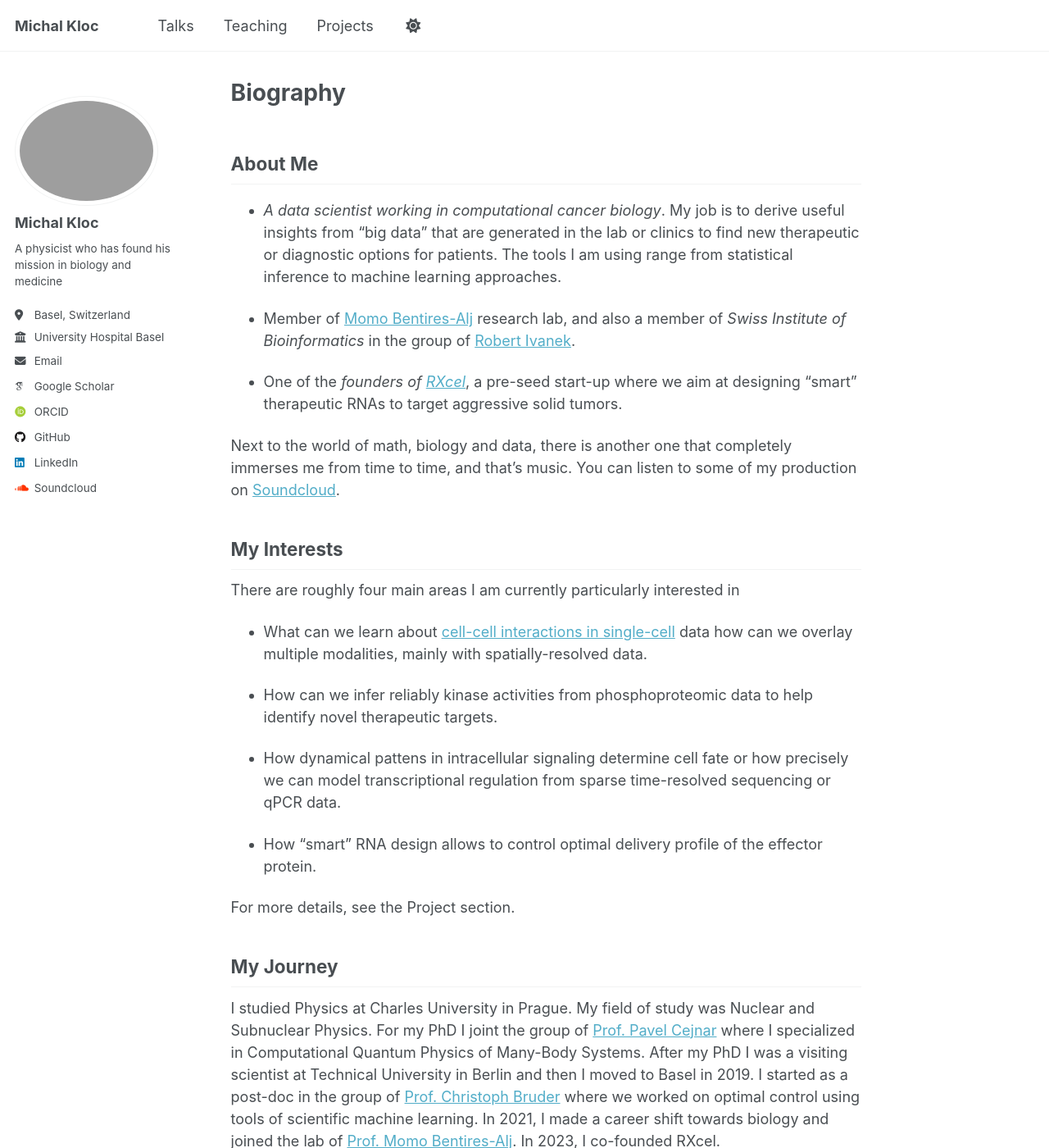
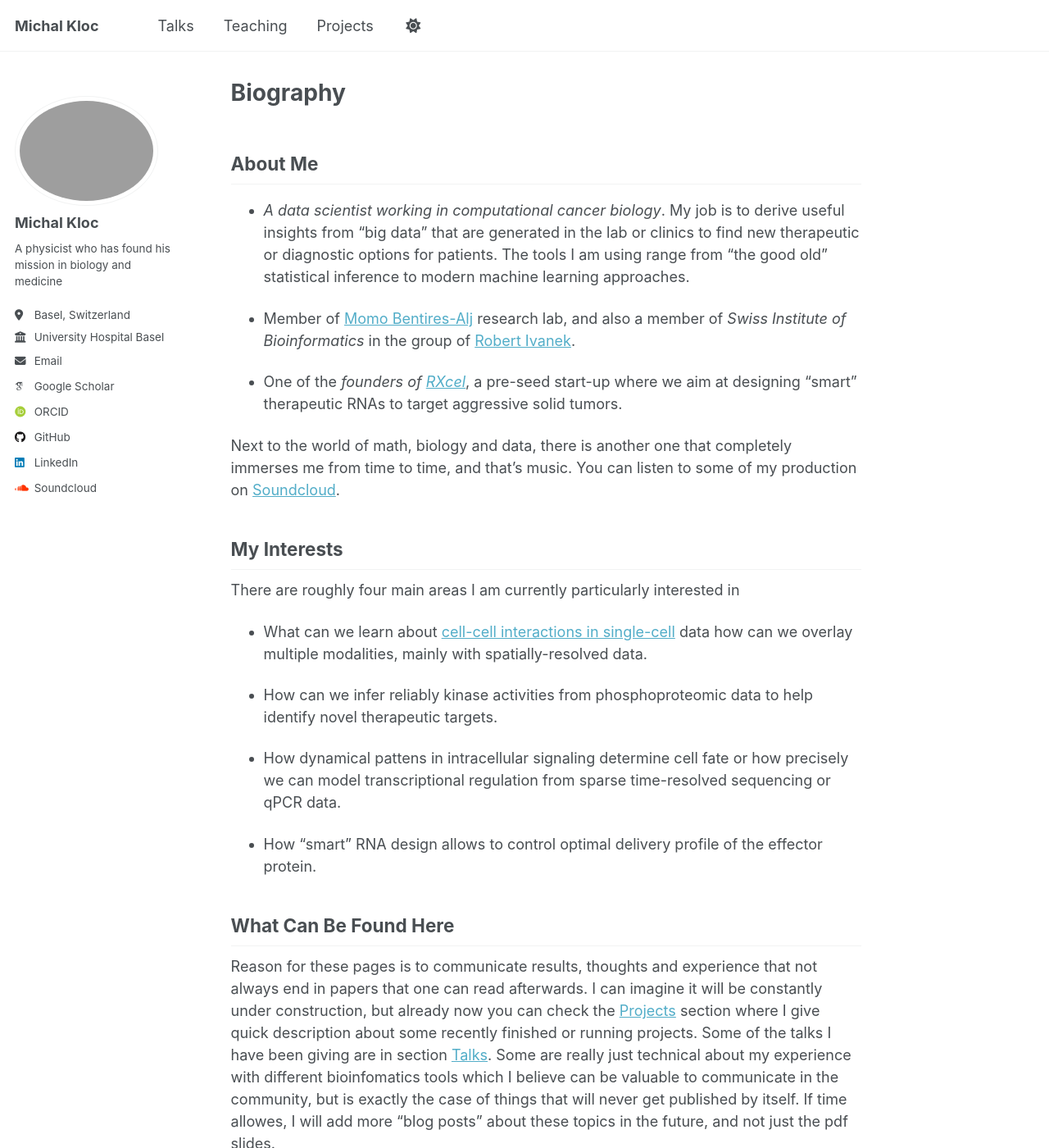
Before and after one commit to MikeKlocCZ/mikekloccz.github.io, a Jekyll site: the page built from _pages/about.md, in a window 1280 px wide and 1400 px high. Shown: the whole window at 82% size. Built offline with Jekyll 4.4.1, drawn with Linux system fonts in a browser that asks for light colours; some web fonts are replaced; a script that is not in the unit is left out.

Commit message:
updated about

```diff
--- a/_pages/about.md
+++ b/_pages/about.md
@@ -8,7 +8,7 @@ redirect_from:
 ---
 
 ## About Me
-*  *A data scientist working in computational cancer biology*. My job is to derive useful insights from "big data" that are generated in the lab or clinics to find new therapeutic or diagnostic options for patients. The tools I am using range from  statistical inference to machine learning approaches.
+*  *A data scientist working in computational cancer biology*. My job is to derive useful insights from "big data" that are generated in the lab or clinics to find new therapeutic or diagnostic options for patients. The tools I am using range from "the good old" statistical inference to modern machine learning approaches.
 
 * Member  of [Momo Bentires-Alj](https://bentireslab.org/article-page/) research lab,   and also a member of *Swiss Institute of Bioinformatics* in the group of [Robert Ivanek](https://www.sib.swiss/directory/group/dbm-bioinformatics-core-facility).
 
@@ -27,7 +27,10 @@ There are roughly four main areas I am currently particularly interested in
 
 * How "smart" RNA design allows to control optimal delivery profile of the effector protein.
 
-For more details, see the Project section.
+## What Can Be Found Here
+Reason for these pages is to communicate results, thoughts and experience that not always end in papers that one can read afterwards. I can imagine it will be constantly under construction, but already now you can check the [Projects](https://mikekloccz.github.io/projects/) section where I give quick description about some recently finished or running projects. Some of the talks I have been giving are in section [Talks](https://mikekloccz.github.io/talks/). Some are really just technical about my experience with different bioinfomatics tools which I believe can be valuable to communicate in the community, but is exactly the case of things that will never get published by itself. If time allowes, I will add more "blog posts" about these topics in the future, and not just the pdf slides.
+
+
 
 
 
```
